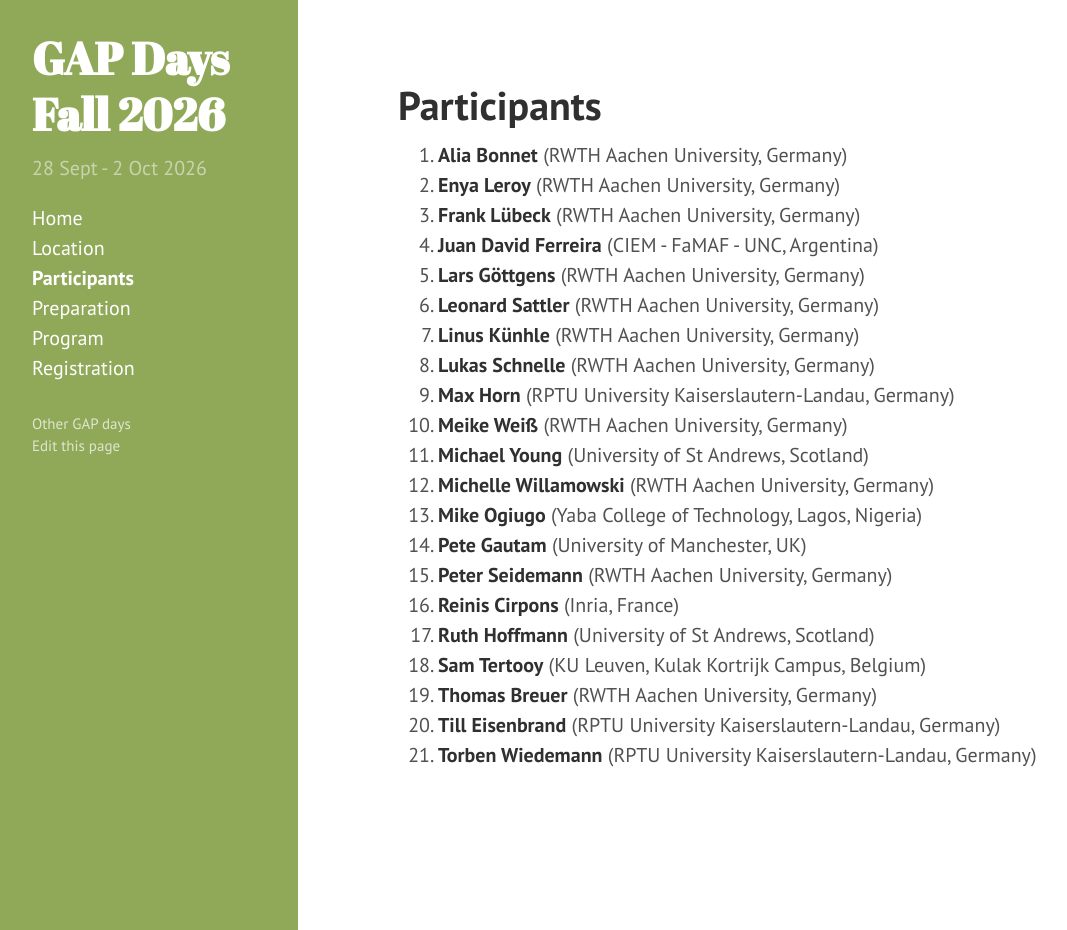
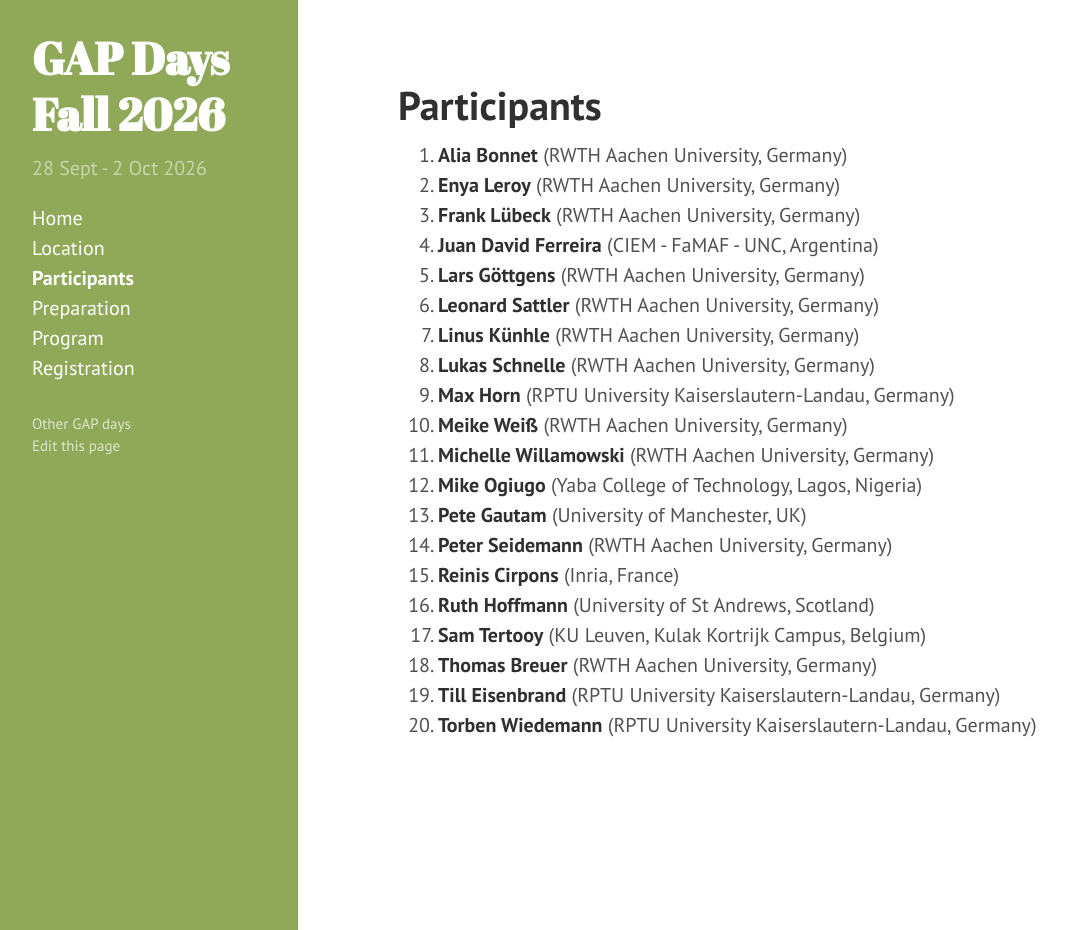
Before and after one commit to gapdays/gapdays2026-fall, a Jekyll site: the page built from participants.md, in a window 1280 px wide and 930 px high. Shown: the whole window, without its empty margins (2-1069 px from the left). Built offline with Jekyll 4.4.1, drawn with Linux system fonts in a browser that asks for light colours.

Commit message:
cancellation Michael

```diff
--- a/participants.md
+++ b/participants.md
@@ -22,7 +22,6 @@ participants:
   - {name: Sam Tertooy, affiliation: "KU Leuven, Kulak Kortrijk Campus, Belgium"}
   - {name: Linus Künhle, affiliation: "RWTH Aachen University, Germany"}
   - {name: Till Eisenbrand, affiliation: "RPTU University Kaiserslautern-Landau, Germany"}
-  - {name: Michael Young, affiliation: "University of St Andrews, Scotland"}
 ---
 
 <ol>{% assign participants = page.participants | sort: "name" %}
```
